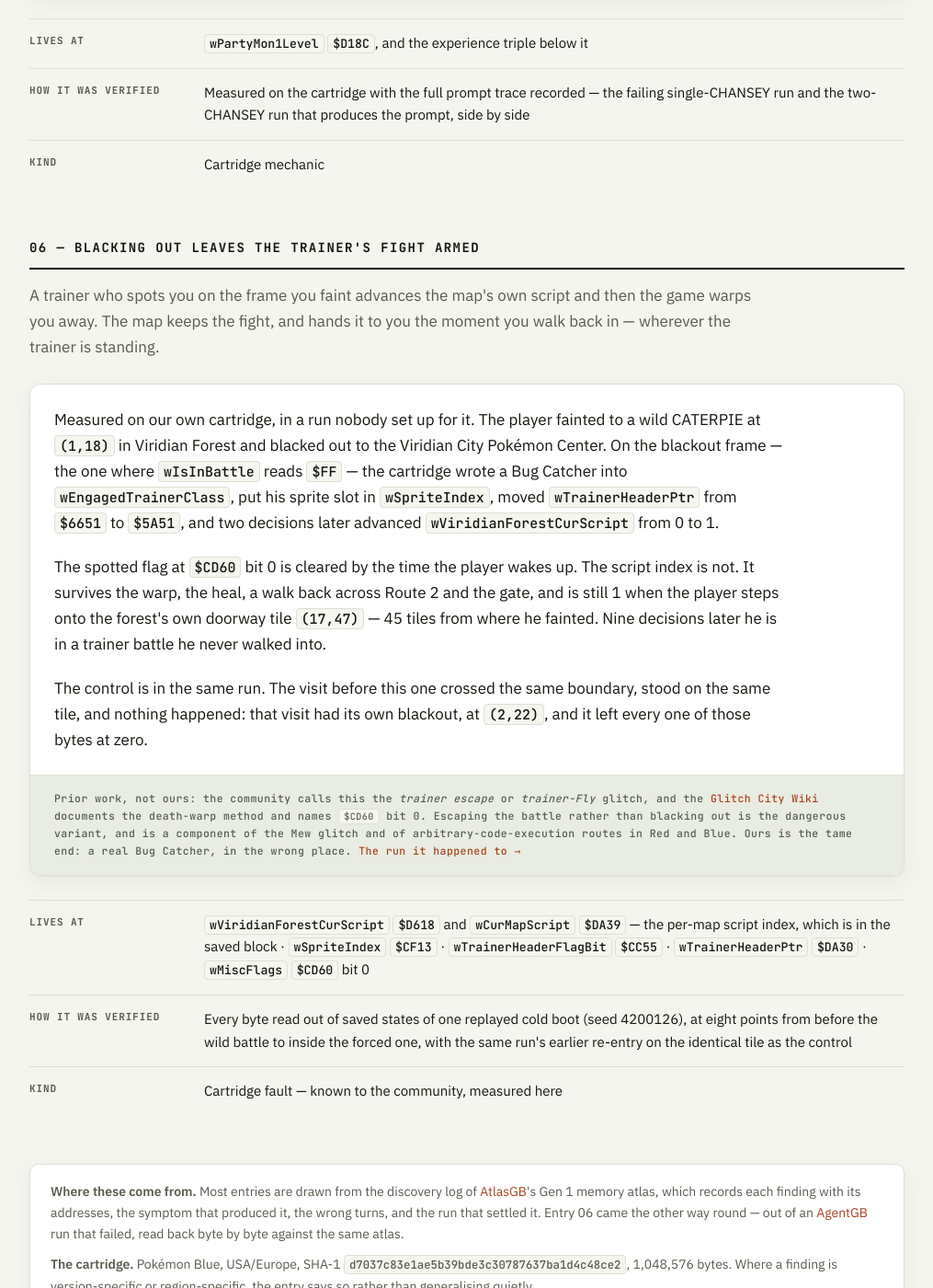
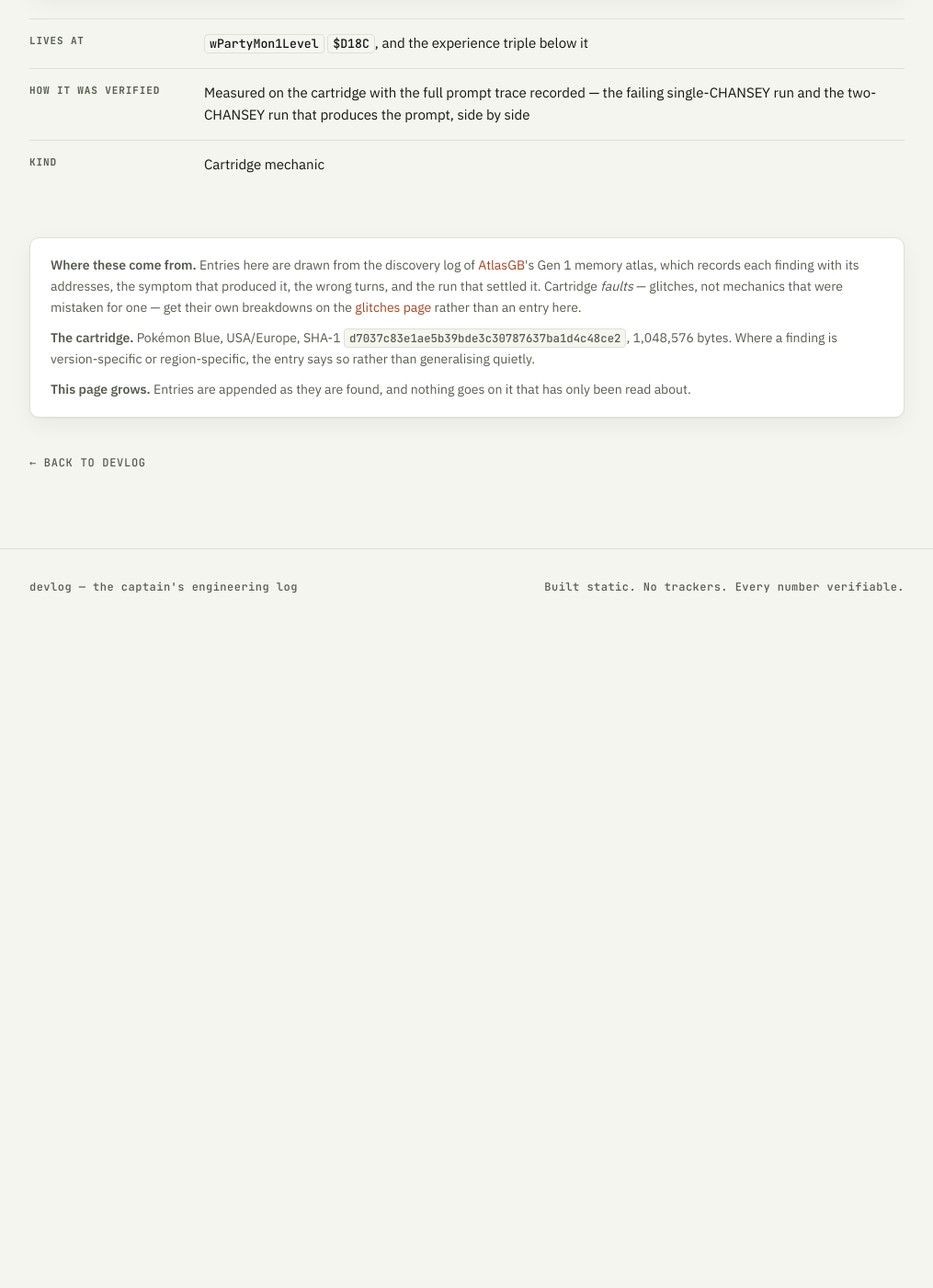
Before and after one commit to Alchemy86/devlog, a Jekyll site: the page finds.html, which Jekyll copies as it is, in a window 1280 px wide and 1400 px high, scrolled down 6936 px. Shown: the whole window at 92% size, without its empty margins (132-1147 px from the left). Built offline with Jekyll 4.4.1, drawn with Linux system fonts in a browser that asks for light colours; after the commit the page ends 7632 px from its top, so only the background shows below that; some of the changed text lies outside the part shown.

Commit message:
Add a glitches index and the hooked Dragonite breakdown
Real cartridge glitches now get their own standing page (glitches.html)
that links out to a full breakdown each, instead of being mixed into
finds.html alongside cartridge mechanics that only look like bugs. The
trainer-escape entry moves out of finds.html into the new index, linking
to its existing post; finds.html keeps only the entries that are the
cartridge working as designed.

The new glitches/hooked-dragonite.html walks the two-loop overflow in
the Pewter City guide's pathing routine, with the real addresses and
byte values from the investigation, the real reproduction figures
(150,792 instructions, 898-byte overflow), the two corrections to the
commonly repeated description, and the seven real screenshots captured
from TerminalGB's own framebuffer during the reproduction.

```diff
--- a/finds.html
+++ b/finds.html
@@ -74,7 +74,6 @@
           <li><a href="#nidoran">Two species share one printable name</a></li>
           <li><a href="#sightline">A trainer sees through walls</a></li>
           <li><a href="#two-levels">Crossing two levels loses the move between them</a></li>
-          <li><a href="#trainer-escape">Blacking out leaves the trainer's fight armed</a></li>
         </ol>
       </div>
     </section>
@@ -545,78 +544,15 @@
       </dl>
     </section>
 
-    <!-- ==================== 6 ==================== -->
-    <section id="trainer-escape">
-      <div class="sec-head">
-        <h2>06 — Blacking out leaves the trainer's fight armed</h2>
-        <p class="sub">
-          A trainer who spots you on the frame you faint advances the map's own script and
-          then the game warps you away. The map keeps the fight, and hands it to you the
-          moment you walk back in — wherever the trainer is standing.
-        </p>
-      </div>
-      <div class="card">
-        <div class="card-bd">
-          <p>
-            Measured on our own cartridge, in a run nobody set up for it. The player fainted
-            to a wild CATERPIE at <code>(1,18)</code> in Viridian Forest and blacked out to
-            the Viridian City Pokémon Center. On the blackout frame — the one where
-            <code>wIsInBattle</code> reads <code>$FF</code> — the cartridge wrote a Bug
-            Catcher into <code>wEngagedTrainerClass</code>, put his sprite slot in
-            <code>wSpriteIndex</code>, moved <code>wTrainerHeaderPtr</code> from
-            <code>$6651</code> to <code>$5A51</code>, and two decisions later advanced
-            <code>wViridianForestCurScript</code> from 0 to 1.
-          </p>
-          <p>
-            The spotted flag at <code>$CD60</code> bit 0 is cleared by the time the player
-            wakes up. The script index is not. It survives the warp, the heal, a walk back
-            across Route 2 and the gate, and is still 1 when the player steps onto the
-            forest's own doorway tile <code>(17,47)</code> — 45 tiles from where he fainted.
-            Nine decisions later he is in a trainer battle he never walked into.
-          </p>
-          <p>
-            The control is in the same run. The visit before this one crossed the same
-            boundary, stood on the same tile, and nothing happened: that visit had its own
-            blackout, at <code>(2,22)</code>, and it left every one of those bytes at zero.
-          </p>
-        </div>
-        <div class="card-ft">
-          Prior work, not ours: the community calls this the <em>trainer escape</em> or
-          <em>trainer-Fly</em> glitch, and the
-          <a href="https://glitchcity.wiki/wiki/Trainer_escape_glitch">Glitch City Wiki</a>
-          documents the death-warp method and names <code>$CD60</code> bit 0. Escaping the
-          battle rather than blacking out is the dangerous variant, and is a component of
-          the Mew glitch and of arbitrary-code-execution routes in Red and Blue. Ours is the
-          tame end: a real Bug Catcher, in the wrong place.
-          <a href="posts/the-trainer-who-saw-him-black-out.html">The run it happened to →</a>
-        </div>
-      </div>
-      <dl class="spec" style="margin-top:26px;">
-        <dt>Lives at</dt>
-        <dd>
-          <code>wViridianForestCurScript</code> <code>$D618</code> and
-          <code>wCurMapScript</code> <code>$DA39</code> — the per-map script index, which is
-          in the saved block · <code>wSpriteIndex</code> <code>$CF13</code> ·
-          <code>wTrainerHeaderFlagBit</code> <code>$CC55</code> ·
-          <code>wTrainerHeaderPtr</code> <code>$DA30</code> ·
-          <code>wMiscFlags</code> <code>$CD60</code> bit 0
-        </dd>
-        <dt>How it was verified</dt>
-        <dd>Every byte read out of saved states of one replayed cold boot (seed 4200126), at eight points from before the wild battle to inside the forced one, with the same run's earlier re-entry on the identical tile as the control</dd>
-        <dt>Kind</dt>
-        <dd>Cartridge fault — known to the community, measured here</dd>
-      </dl>
-    </section>
-
     <section>
       <div class="provenance">
         <p>
-          <strong>Where these come from.</strong> Most entries are drawn from the discovery
+          <strong>Where these come from.</strong> Entries here are drawn from the discovery
           log of <a href="projects/atlasgb.html">AtlasGB</a>'s Gen 1 memory atlas, which
           records each finding with its addresses, the symptom that produced it, the wrong
-          turns, and the run that settled it. Entry 06 came the other way round — out of an
-          <a href="projects/agentgb.html">AgentGB</a> run that failed, read back byte by byte
-          against the same atlas.
+          turns, and the run that settled it. Cartridge <em>faults</em> — glitches, not
+          mechanics that were mistaken for one — get their own breakdowns on the
+          <a href="glitches.html">glitches page</a> rather than an entry here.
         </p>
         <p>
           <strong>The cartridge.</strong> Pokémon Blue, USA/Europe, SHA-1
```
Also changed, not shown: other parts of finds.html (+2 -2 lines), AGENTS.md (+21 -6 lines), glitches.html (added, +141 -0 lines), glitches/hooked-dragonite.html (added, +427 -0 lines), index.html (+17 -1 lines), assets/img/glitches/hooked-dragonite/01-overworld-before.png (added), assets/img/glitches/hooked-dragonite/02-frozen-walkcounter.png (added), assets/img/glitches/hooked-dragonite/03-battle-starts.png (added), assets/img/glitches/hooked-dragonite/04-the-hooked-dragonite.png (added), assets/img/glitches/hooked-dragonite/05-menu.png (added), assets/img/glitches/hooked-dragonite/06-after-a.png (added), assets/img/glitches/hooked-dragonite/07-after-a2.png (added).
